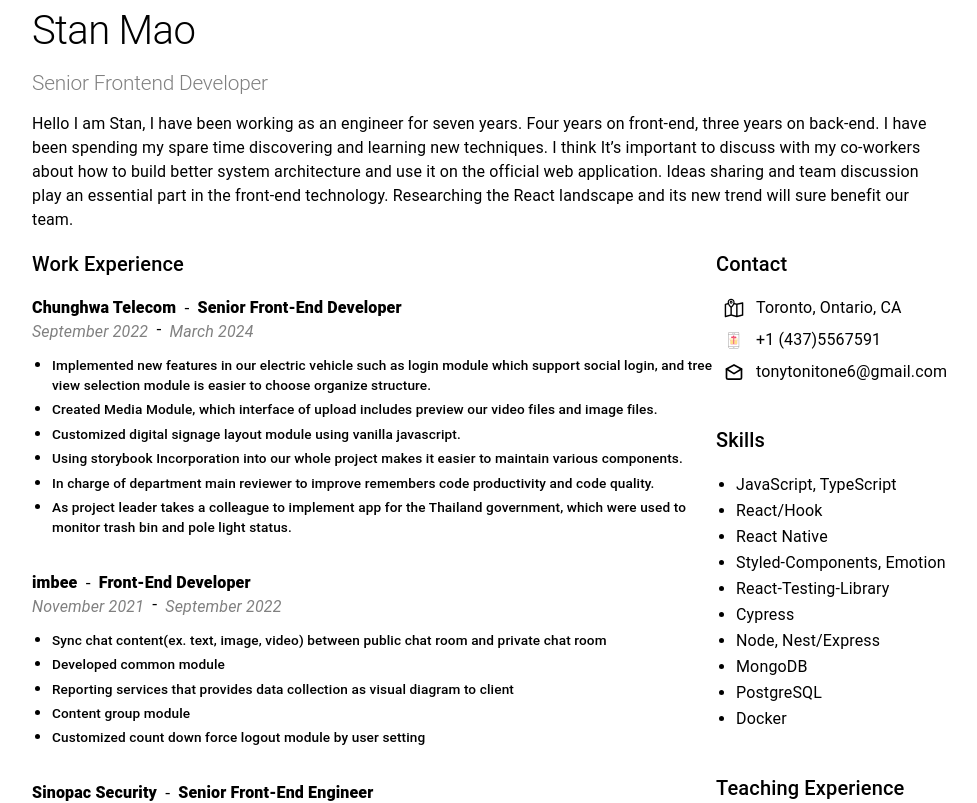
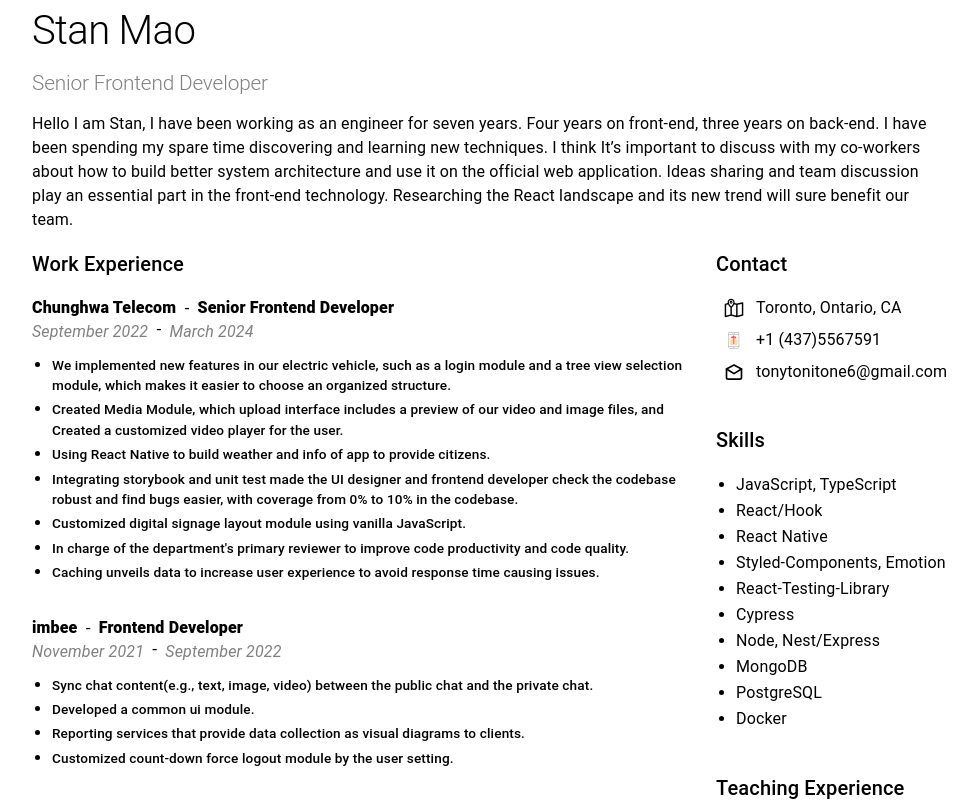
Before and after one commit to tonytonitone6/resume, a React (Vite) app: page / in a window 1280 px wide. Shown: the top 803 px of the page, without its empty margins (148-1125 px from the left). Built offline with nearby package versions, Linux system fonts and the light colour scheme.

Commit message:
fix: adjust working experience

```diff
--- a/src/components/Experience/spec.ts
+++ b/src/components/Experience/spec.ts
@@ -3,40 +3,40 @@ import type { JobDescriptionType } from './types';
 export const experienceList: JobDescriptionType[] = [
   {
     name: 'Chunghwa Telecom',
-    jobTitle: 'Senior Front-End Developer',
+    jobTitle: 'Senior Frontend Developer',
     location: 'Taipei City, TW',
     date: {
       from: 'September 2022',
       to: 'March 2024',
     },
     descList: [
-      'Implemented new features in our electric vehicle such as login module which support social login, and tree view selection module is easier to choose organize structure.',
-      'Created Media Module, which interface of upload includes preview our video files and image files.',
-      'Customized digital signage layout module using vanilla javascript.',
-      'Using storybook Incorporation into our whole project makes it easier to maintain various components.',
-      'In charge of department main reviewer to improve remembers code productivity and code quality.',
-      'As project leader takes a colleague to implement app for the Thailand government, which were used to monitor trash bin and pole light status.',
+      'We implemented new features in our electric vehicle, such as a login module and a tree view selection module, which makes it easier to choose an organized structure.',
+      'Created Media Module, which upload interface includes a preview of our video and image files, and Created a customized video player for the user.',
+      'Using React Native to build weather and info of app to provide citizens.',
+      'Integrating storybook and unit test made the UI designer and frontend developer check the codebase robust and find bugs easier, with coverage from 0% to 10% in the codebase.',
+      'Customized digital signage layout module using vanilla JavaScript.',
+      "In charge of the department's primary reviewer to improve code productivity and code quality.",
+      'Caching unveils data to increase user experience to avoid response time causing issues.',
     ],
   },
   {
     name: 'imbee',
-    jobTitle: 'Front-End Developer',
+    jobTitle: 'Frontend Developer',
     location: 'Hong Kong, HK, REMOTE',
     date: {
       from: 'November 2021',
       to: 'September 2022',
     },
     descList: [
-      'Sync chat content(ex. text, image, video) between public chat room and private chat room',
-      'Developed common module',
-      'Reporting services that provides data collection as visual diagram to client',
-      'Content group module',
-      'Customized count down force logout module by user setting',
+      'Sync chat content(e.g., text, image, video) between the public chat and the private chat.',
+      'Developed a common ui module.',
+      'Reporting services that provide data collection as visual diagrams to clients.',
+      'Customized count-down force logout module by the user setting.',
     ],
   },
   {
     name: 'Sinopac Security',
-    jobTitle: 'Senior Front-End Engineer',
+    jobTitle: 'Senior Frontend Engineer',
     location: 'Taipei City, TW',
     date: {
       from: 'April 2021',
@@ -44,21 +44,21 @@ export const experienceList: JobDescriptionType[] = [
     },
     descList: [
       'Build inviteCode and activityCode interface to show information visualization.',
-      'Build multiProcessor deal with webSocket for sub-brokerage api',
+      'Build multiProcessor deal with webSocket for sub-brokerage api.',
     ],
   },
   {
     name: 'Anue',
-    jobTitle: 'Front-End Developer',
+    jobTitle: 'Frontend Developer',
     location: 'Taipei City, TW',
     date: {
       from: 'March 2020',
       to: 'March 2021',
     },
     descList: [
-      'Created shared modules using context pattern and wrote a unit test',
-      'For the specific view need to realtime updated, design a pattern to reduce 10% call api frequency',
-      'Refactor code base of landing page and build campaign page',
+      'Created shared modules using compound pattern and wrote a unit test.',
+      'For the specific view need to realtime updated, design a pattern to reduce 10% call api frequency.',
+      'Refactor code base of landing page and build campaign page.',
     ],
   },
   {
@@ -70,9 +70,9 @@ export const experienceList: JobDescriptionType[] = [
       to: 'February 2020',
     },
     descList: [
-      'Built a content management system chatbot for news updates',
-      'Designed a News content management system for reporters to upload their press releases',
-      'Designed a new website using Progressive Web App for testing',
+      'Built a content management system chatbot for news updates.',
+      'Designed a News content management system for reporters to upload their press releases.',
+      'Designed a new website using Progressive Web App for testing.',
     ],
   },
   {
@@ -84,8 +84,8 @@ export const experienceList: JobDescriptionType[] = [
       to: 'May 2017',
     },
     descList: [
-      'Built a Inventory Management System for operators',
-      'Designed a customer reports interface for specific customers',
+      'Built a Inventory Management System for operators.',
+      'Designed a customer reports interface for specific customers.',
     ],
   },
 ];
```
